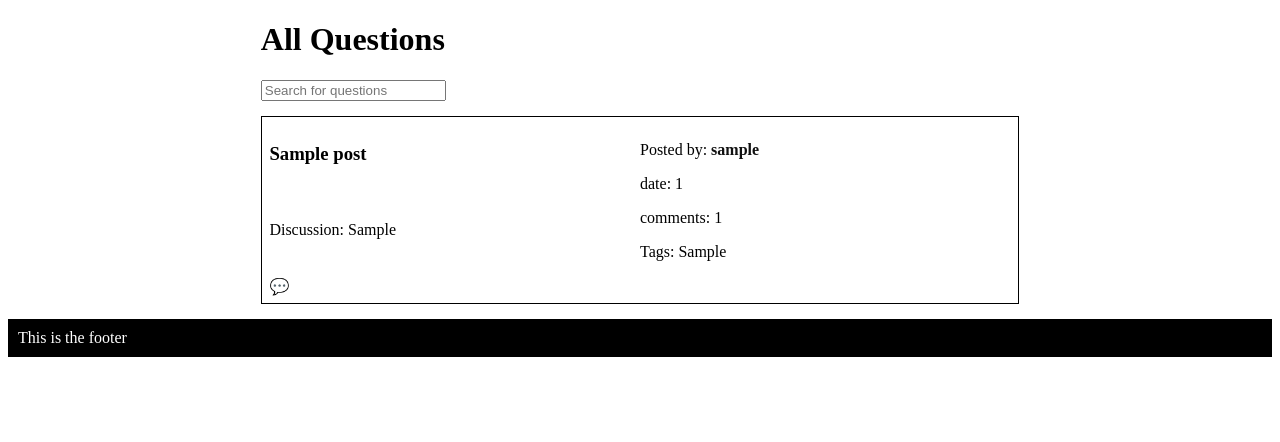
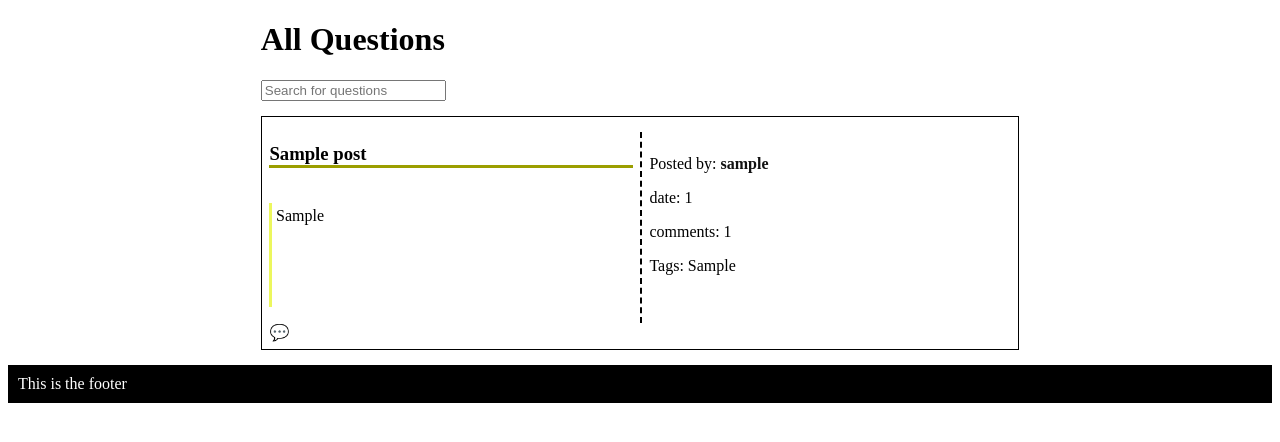
Before and after one commit to Brendanchoi626/StudyNetwork, a Flask app: page / in a window 1280 px wide. Shown: the part 87-529 px from the top of the page. Run offline with Flask 2, Linux system fonts and the light colour scheme; tables that the repository leaves empty hold one stand-in row (values such as "Sample post").

Commit message:
styled the website so it looks better. Added alt tag in images to improve the usability/accessibility of the website

```diff
--- a/static/css/style.css
+++ b/static/css/style.css
@@ -84,16 +84,27 @@ footer{
 .title{
   grid-column: 1;
   grid-row: 1;
+  margin-right: 2%;
+  border-bottom: rgb(155, 158, 0) solid 3px;
 }
 
 .discussion{
   grid-row:2;
   grid-column: 1;
+  min-height: 100px;
+  margin-right: 2%;
+  padding-left: 1%;
+  padding-top:1%;
+  border-left: rgb(236, 247, 93) solid 3px;
 }
 
 .other_information{
   grid-column: 2;
   grid-row: 1/ span 2;
+  padding: 2%;
+  margin-top: 2%;
+  border-left: 2px dashed black;
+
 }
 
 .comment_button{
@@ -172,7 +183,7 @@ form {
   overflow:auto;
   grid-row: black;
   border: 1px solid black;
-  background-color: grey;
+  background-color: rgb(212, 212, 212);
   margin: 2% 0;
 }
 
@@ -187,13 +198,13 @@ form {
 
 .profile p .title{
   display: block;
-  background-color: lightgoldenrodyellow;
+  background-color: whitesmoke;
   width: 98%;
   height: auto;
   margin:0;
   padding: 1%;
   color: black;
-  border: 1px solid black;
+  border-bottom: 1px solid black;
 }
 
 .profile p .title:hover{
@@ -207,7 +218,11 @@ form {
   height: auto;
   color: black;
   min-height: 120px;
-  border: 1px black solid;
+  border-left: 1px black solid;
+}
+.personal_info{
+  border-bottom: 1px solid black;
+  padding-bottom: 20px;
 }
 
 .username{
--- a/templates/footer.html
+++ b/templates/footer.html
@@ -1,3 +1,4 @@
+
 <footer>
     This is the footer
 </footer>
--- a/templates/home.html
+++ b/templates/home.html
@@ -10,7 +10,7 @@ placeholder="Search for questions">
 {% for post in posts %}
 <div class="grid_container">
     <h3 class="title">{{ post.title }}</h3>
-    <p class="discussion">Discussion: {{ post.discussion }}</p>
+    <p class="discussion">{{ post.discussion }}</p>
     <div class="other_information">
     <p>Posted by: <a class="name" id="name" href="/profile/{{post.post_user.id}}"><strong>{{ post.post_user.username }}</strong></a></p>
     <p>date: {{ post.date }}
--- a/templates/layout.html
+++ b/templates/layout.html
@@ -1,7 +1,12 @@
 <!DOCTYPE html>
-<html>
+<html lang="en">
     <head>
         <title>My site</title>
+        <meta name="viewport" content="width=device-width, initial-scale=1">
+        <meta
+            name="Study Network"
+            content="Study Network is a social network that can be used in education and study.
+            Study Network will allow people to share their knowledge and help each other’s weaknesses online.">
         <link rel="stylesheet" href="/static/css/style.css">
     </head>
     <body>
--- a/templates/nav.html
+++ b/templates/nav.html
@@ -1,14 +1,14 @@
 <nav>
 <ul>
     <div class="size_adjust_div">
-    <li><a href="/"><img src="/static/logo/Study_network - Copy.jpg"></a></li>
-    <li><a href="/post"><img src="/static/logo/KakaoTalk_20210729_123828148_01.jpg"></a></li>
+    <li><a href="/"><img src="/static/logo/Study_network - Copy.jpg" alt="Study Network Home"></a></li>
+    <li><a href="/post"><img src="/static/logo/KakaoTalk_20210729_123828148_01.jpg" alt="Post"></a></li>
     {% if g.logged_in_user %}
-        <li style = "float:right"><a class="logged_in" href="/profile/{{g.logged_in_user}}"><img src="/static//logo/KakaoTalk_20210802_114208981.jpg"></a></li>
+        <li style = "float:right"><a class="logged_in" href="/profile/{{g.logged_in_user}}"><img src="/static//logo/KakaoTalk_20210802_114208981.jpg" alt="profile"></a></li>
     {% else %}
-        <li style = "float:right"></listyle><a class="logged_in" href="/signin"><img src="/static/logo/KakaoTalk_20210802_113545184.jpg"></a></li>
+        <li style = "float:right"></listyle><a class="logged_in" href="/signin"><img src="/static/logo/KakaoTalk_20210802_113545184.jpg" alt="sign in"></a></li>
     {% endif %}
-    <li style = "float:right"><a href="/notification"><img src="/static/logo/KakaoTalk_20210729_123828148_02.jpg"></a></li>
+    <li style = "float:right"><a href="/notification"><img src="/static/logo/KakaoTalk_20210729_123828148_02.jpg" alt="notification"></a></li>
     </div>
 </ul>
 </nav>
--- a/templates/profile.html
+++ b/templates/profile.html
@@ -2,16 +2,18 @@
 
 {% block content %}
 <main>
-<img src="/static/logo/sampleProfile.jpg" width="200px" height="200px">
+<div class="personal_info">
+<img src="/static/logo/sampleProfile.jpg" alt="profile pic" width="200px" height="200px">
 <!-- Logout button -->
 <p class="username"><strong>{{ user.username }}</strong></p>
 <p>Email address: {{ user.email }}</p>
+
 {% if g.logged_in_user == user.id %}
     <div class="logout">
     <button onclick="window.location = 'http://127.0.0.1:5000/logout'" type="submit">Logout</button>
     </div>
 {% endif %}
-
+</div>
 <div class="profile">
 {% for each_post in post %}
     <p><a class="title" href="/comment/{{each_post.id}}"><strong>{{each_post.title}}</strong></a><br>
```
Also changed, not shown: static/logo/papertexture.jpg (added).
